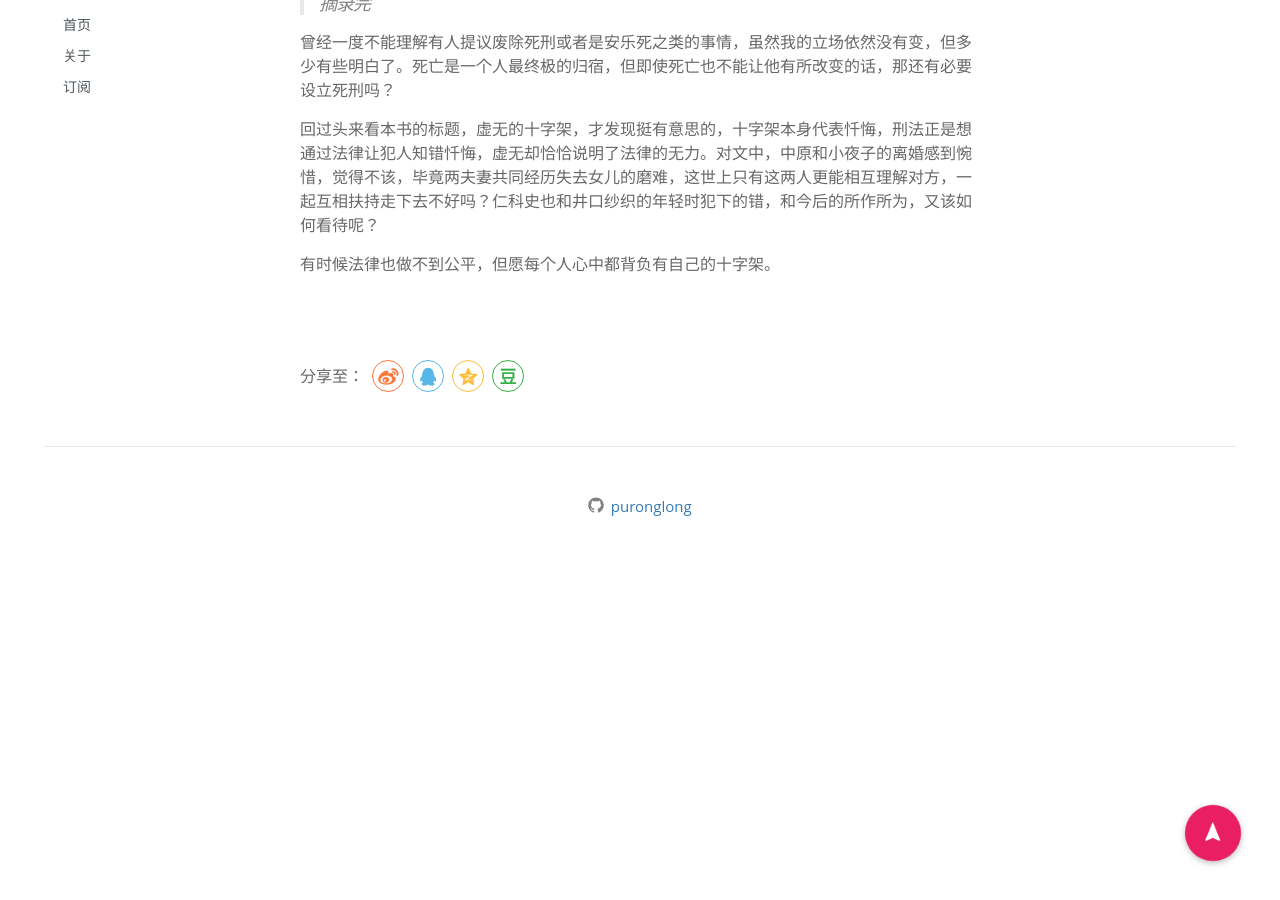
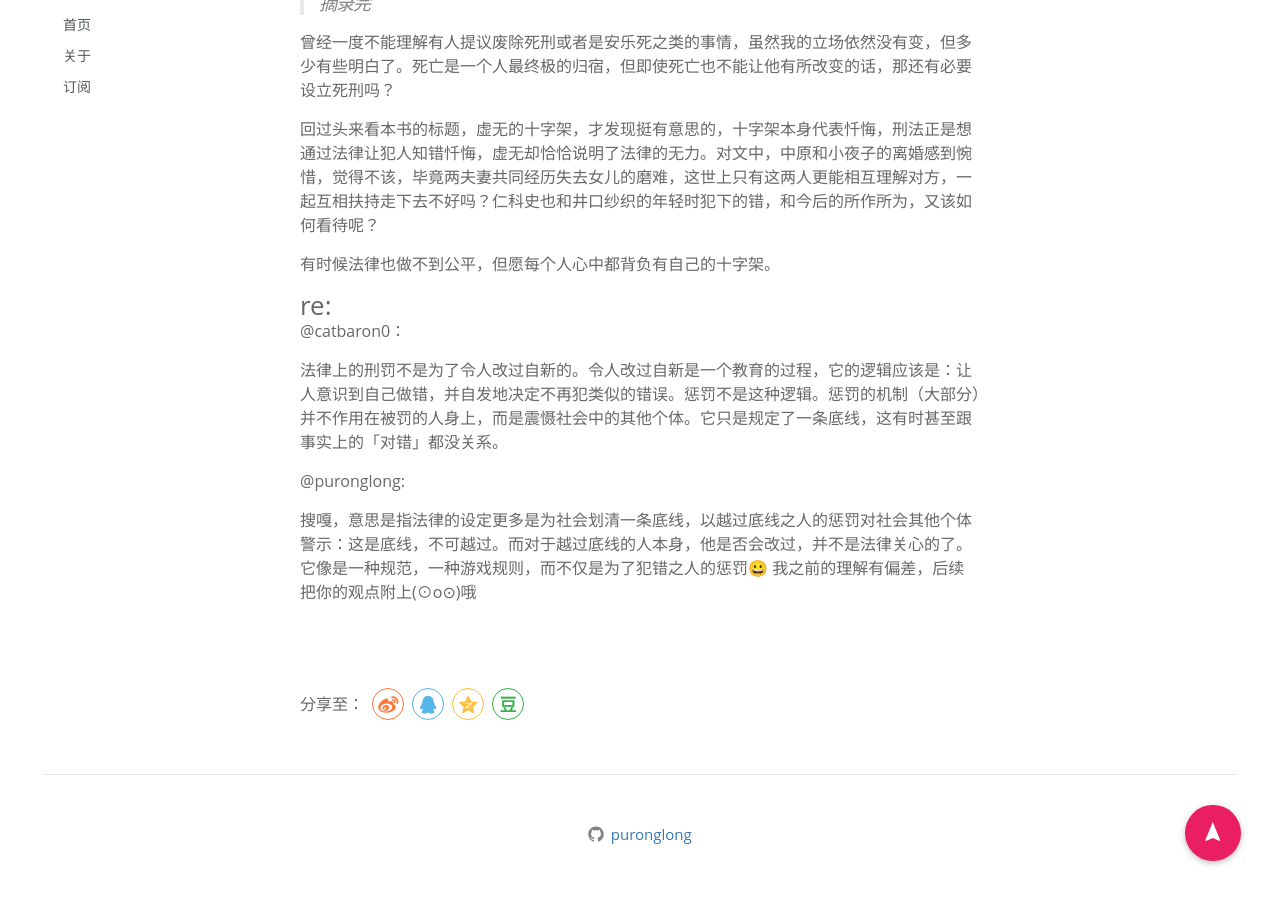
Before and after one commit to PuRonglong/blog, a Jekyll site: the page built from _posts/2017-6-22-虚无的十字架.md, in a window 1280 px wide and 900 px high, scrolled down 1552 px. Built offline with Jekyll 4.4.1, drawn with Linux system fonts in a browser that asks for light colours; nearby versions of some CDN libraries.

Commit message:
no message

```diff
--- a/_posts/2017-6-22-虚无的十字架.md
+++ b/_posts/2017-6-22-虚无的十字架.md
@@ -48,3 +48,14 @@ share: true
 回过头来看本书的标题，虚无的十字架，才发现挺有意思的，十字架本身代表忏悔，刑法正是想通过法律让犯人知错忏悔，虚无却恰恰说明了法律的无力。对文中，中原和小夜子的离婚感到惋惜，觉得不该，毕竟两夫妻共同经历失去女儿的磨难，这世上只有这两人更能相互理解对方，一起互相扶持走下去不好吗？仁科史也和井口纱织的年轻时犯下的错，和今后的所作所为，又该如何看待呢？
 
 有时候法律也做不到公平，但愿每个人心中都背负有自己的十字架。
+
+### re:
+
+@catbaron0：
+
+法律上的刑罚不是为了令人改过自新的。令人改过自新是一个教育的过程，它的逻辑应该是：让人意识到自己做错，并自发地决定不再犯类似的错误。惩罚不是这种逻辑。惩罚的机制（大部分）并不作用在被罚的人身上，而是震慑社会中的其他个体。它只是规定了一条底线，这有时甚至跟事实上的「对错」都没关系。
+
+@puronglong:
+
+搜嘎，意思是指法律的设定更多是为社会划清一条底线，以越过底线之人的惩罚对社会其他个体警示：这是底线，不可越过。而对于越过底线的人本身，他是否会改过，并不是法律关心的了。它像是一种规范，一种游戏规则，而不仅是为了犯错之人的惩罚😀
+我之前的理解有偏差，后续把你的观点附上(⊙o⊙)哦
```
